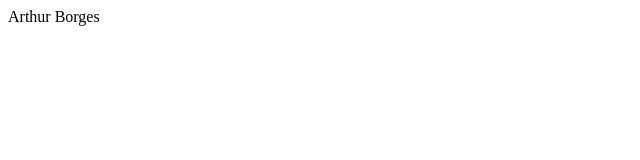
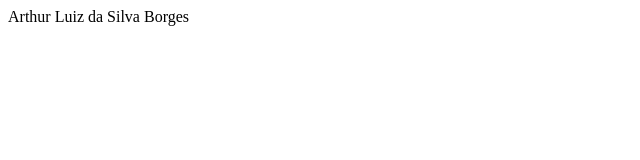
Before and after one commit to ArthurBorges/SantanderBootcampFullstackDeveloper, a plain HTML site: page index.html in a window 1280 px wide. Shown: the whole page, without its empty margins (0-640 px from the left). Drawn offline with Linux system fonts and the light colour scheme.

Commit message:
Update index.html

```diff
--- a/index.html
+++ b/index.html
@@ -5,6 +5,6 @@
     <title> Arthur Borges </title>
   </head>
   <body>
-    Arthur Borges
+    Arthur Luiz da Silva Borges
   </body>
 </html>
```
